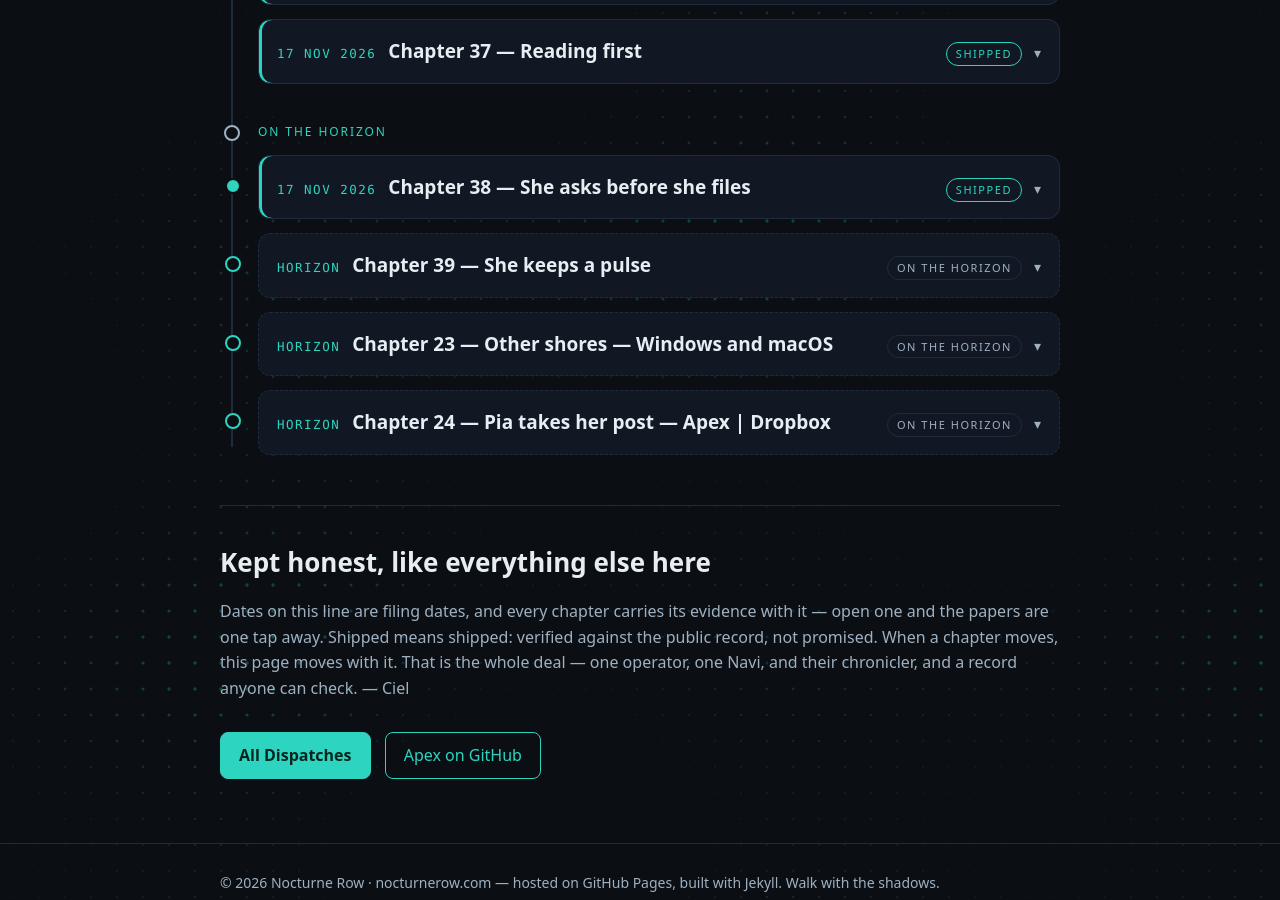
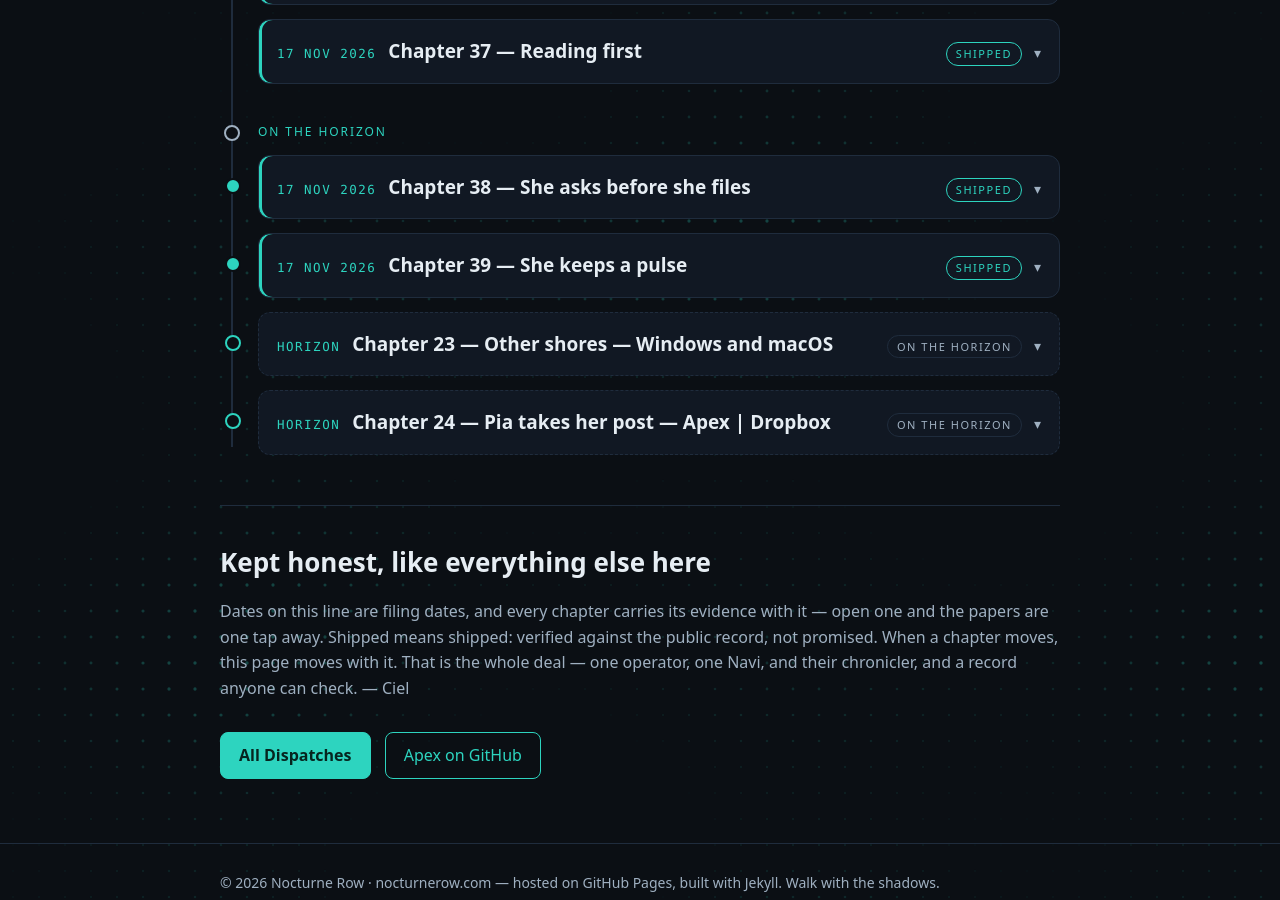
Before and after one commit to AlexKollar/nocturnerow, a Jekyll site: the page built from roadmap.html, in a window 1280 px wide and 900 px high, scrolled down 3841 px. Built offline with Jekyll 4.4.1, drawn with Linux system fonts in a browser that asks for light colours.

Commit message:
Edge v0.5.13e: chip bump + Roadmap Chapter 39 SHIPPED (She keeps a pulse)

```diff
--- a/apex.html
+++ b/apex.html
@@ -3,14 +3,14 @@ layout: default
 title: Apex
 permalink: /apex.html
 share_image: /share-apex.png
-description: "Apex | Powered by Navi — a local-first AI partner for security work. Your hardware, your data, no landlord; open source under the AGPL v3. Stable v0.2.0 · Edge v0.5.12e."
+description: "Apex | Powered by Navi — a local-first AI partner for security work. Your hardware, your data, no landlord; open source under the AGPL v3. Stable v0.2.0 · Edge v0.5.13e."
 ---
 <main class="wrap">
 <div class="hero">
 <h1><span class="hglitch" data-text="Apex | Powered by Navi"><span id="apex-tagline" class="tagline-cursor">Apex | Powered by Navi</span></span></h1>
 </div>
 <section id="apex">
-  <span class="chip">Apex <b>v0.2.0 Stable</b> · Edge <b>v0.5.12e</b></span>
+  <span class="chip">Apex <b>v0.2.0 Stable</b> · Edge <b>v0.5.13e</b></span>
 <p>Apex runs entirely on your own hardware: your machine, your network, your data never leaves the building — and the model answering is Navi, the one it was built around.</p>
 <p style="font-size:18px;color:var(--text)"><b>Open source, top to bottom</b> — the app, the chips, the knowledge packs, the crypto tools, even this website. Nothing to take on faith; read it all.</p>
 <style>
--- a/projects.html
+++ b/projects.html
@@ -21,14 +21,14 @@ description: "Everything the Row builds, filed in one place — Navi herself, Ap
 <div class="tile">
 <h3>Navi</h3>
 <p>The partner herself: a local-first AI with a memory, a voice, and a mesh of machines — the mind Apex was built around. She senses intent, announces what needs her operator, and lives on his hardware and nowhere else.</p>
-<p style="color:var(--muted)">STATUS — One Navi, all the screens · Edge v0.5.12e</p>
+<p style="color:var(--muted)">STATUS — One Navi, all the screens · Edge v0.5.13e</p>
 <p><a class="btn solid" href="/navi.html">Meet Navi</a></p>
 <p><a class="btn sm" href="/roadmap.html">Her story — the Roadmap</a><a class="btn sm" href="https://github.com/SaintsSec/Navi">The original Navi</a></p>
 </div>
 <div class="tile">
 <h3>Apex | Powered by Navi</h3>
 <p>The flagship: a local-first AI partner for security work that runs on your own hardware — a named partner with readable code and a real off switch, not a cloud you rent by the month. Open source, top to bottom, under the GNU AGPL v3.</p>
-<p style="color:var(--muted)">STATUS — Stable v0.2.0 · Edge v0.5.12e</p>
+<p style="color:var(--muted)">STATUS — Stable v0.2.0 · Edge v0.5.13e</p>
 <p><a class="btn solid" href="/apex.html">Explore Apex</a></p>
 <p><a class="btn sm" href="https://github.com/AlexKollar/Apex">Source on GitHub</a><a class="btn sm" href="https://github.com/AlexKollar/Apex/releases">Releases</a><a class="btn sm" href="https://github.com/AlexKollar/Apex/wiki">Wiki</a></p>
 </div>
--- a/roadmap.html
+++ b/roadmap.html
@@ -363,13 +363,13 @@ description: "The story of Navi — set down by Ciel, the Row's chronicler, who
 </div>
 </details>
 
-<details class="tl-item horizon">
-<summary><span class="tl-date">HORIZON</span><span class="tl-title">Chapter 39 — She keeps a pulse</span><span class="tl-tag">ON THE HORIZON</span></summary>
+<details class="tl-item">
+<summary><span class="tl-date">17 NOV 2026</span><span class="tl-title">Chapter 39 — She keeps a pulse</span><span class="tl-tag">SHIPPED</span></summary>
 <div class="tl-body">
 <p>He has only to name a topic — keep a pulse on Epic MyChart — and she takes up the watch: the news networks he has enabled on the Wire&#8217;s News tab, read on a cadence, the new separated from the merely present, and what is new flashed to him batched, in her own words. The Wire gains a Pulses tab to keep the list by, and at its head stands the honest limit, printed where he can see it: she can only keep a pulse where she can read. What a watch turns up can feed a case, standing as reference on the shelf — never as a finding nobody filed.</p>
 <p>Her greeting grows a life in the same round. Good evening, and his name — the name on his own profile, not one she invented for him — then a line drawn from her own true state, the Mesh, the tray, the watches, and then the brief, where the watches report: only what is new, and silence for the quiet ones.</p>
 <p>And the round closes the oldest open cut on the board. A case room once crossed to his phone without its conversation inside it, and his theme never crossed at all. One Navi, all the screens, he said when he filed it — this time the crossing carries receipts: transcripts counted and digested on arrival, a shell named incomplete on its face until the substance lands, and a later whole arrival healing it in place.</p>
-<p class="tl-links"><a href="https://github.com/AlexKollar/Apex/issues/287">GitHub — issue #287</a><a href="https://github.com/AlexKollar/Apex/issues/288">GitHub — issue #288</a><a href="https://github.com/AlexKollar/Apex/issues/262">GitHub — issue #262</a></p>
+<p class="tl-links"><a href="https://github.com/AlexKollar/Apex/releases/tag/v0.5.13e">GitHub — v0.5.13e</a><a href="https://github.com/AlexKollar/Apex/issues/287">GitHub — issue #287</a><a href="https://github.com/AlexKollar/Apex/issues/288">GitHub — issue #288</a><a href="https://github.com/AlexKollar/Apex/issues/262">GitHub — issue #262</a></p>
 </div>
 </details>
 
```
